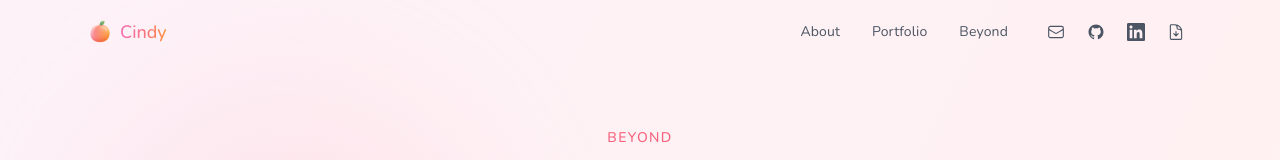
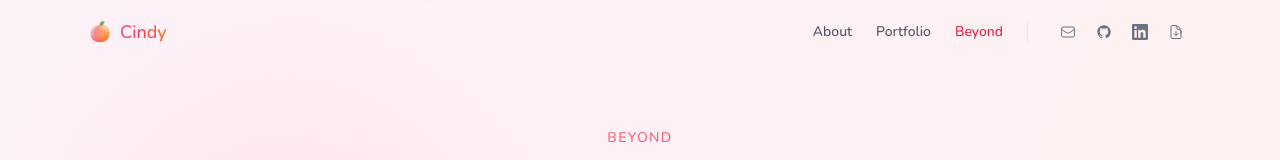
Before and after one commit to yuchen-land/yuchen-land.github.io, a Next.js app: page /beyond in a window 1280 px wide. Shown: the top 160 px of the page. Built offline with nearby package versions, Linux system fonts and the light colour scheme.

Commit message:
feat: Refactor Navbar for improved mobile menu functionality and enhanced styling

```diff
--- a/src/components/Navbar.js
+++ b/src/components/Navbar.js
@@ -1,11 +1,20 @@
 "use client";
 
 import Link from "next/link";
+import Image from "next/image";
+import { usePathname } from "next/navigation";
 import { useState, useEffect } from "react";
 
 export default function Navbar() {
   const [isScrolled, setIsScrolled] = useState(false);
   const [isMobileMenuOpen, setIsMobileMenuOpen] = useState(false);
+  const pathname = usePathname();
+
+  const navLinks = [
+    { href: "/about", label: "About" },
+    { href: "/portfolio", label: "Portfolio" },
+    { href: "/beyond", label: "Beyond" },
+  ];
 
   useEffect(() => {
     const handleScroll = () => {
@@ -16,20 +25,27 @@ export default function Navbar() {
     return () => window.removeEventListener("scroll", handleScroll);
   }, []);
 
+  const isActive = (href) => pathname === href;
+
   return (
     <nav
-      className={`fixed top-0 left-0 right-0 z-50 transition-all duration-300 ${isScrolled
-        ? "backdrop-blur-md bg-white/80 shadow-md border-b border-pink-200/50"
+      className={`fixed top-0 left-0 right-0 z-50 transition-all duration-500 ${
+        isScrolled
+          ? "backdrop-blur-xl bg-white/70 shadow-sm border-b border-white/50"
           : "bg-transparent"
       }`}
     >
-      <div className="max-w-6xl mx-auto px-4 md:px-6 py-3 md:py-4 flex items-center justify-between">
+      <div
+        className={`max-w-6xl mx-auto px-4 md:px-6 flex items-center justify-between transition-all duration-500 ${
+          isScrolled ? "py-2.5" : "py-4"
+        }`}
+      >
         {/* Left: Mobile Menu Button + Logo */}
         <div className="flex items-center gap-3">
           {/* Hamburger Menu Button - Mobile Only */}
           <button
             onClick={() => setIsMobileMenuOpen(!isMobileMenuOpen)}
-            className="sm:hidden w-8 h-8 rounded-lg flex items-center justify-center text-gray-600 hover:text-rose-600 hover:bg-rose-50 transition-all duration-300"
+            className="sm:hidden w-8 h-8 rounded-lg flex items-center justify-center text-gray-600 hover:text-rose-600 hover:bg-rose-50/80 transition-all duration-300"
             aria-label="Menu"
           >
             <svg
@@ -57,49 +73,61 @@ export default function Navbar() {
 
           {/* Logo/Name */}
           <Link href="/" className="group flex items-center gap-2">
-            <img
+            <div
+              className={`relative rounded-full overflow-hidden transition-all duration-500 ${
+                isScrolled ? "w-5 h-5" : "w-6 h-6"
+              }`}
+            >
+              <Image
                 src="/icon.png"
                 alt="Logo"
-              className="w-6 h-6 rounded-full"
+                fill
+                className="object-cover"
               />
-            <span className="text-lg font-medium bg-gradient-to-r from-pink-400 via-rose-400 to-orange-400 text-transparent bg-clip-text group-hover:opacity-80 transition-opacity">
+            </div>
+            <span
+              className={`font-medium bg-gradient-to-r from-pink-500 via-rose-500 to-orange-500 text-transparent bg-clip-text group-hover:opacity-80 transition-all duration-500 ${
+                isScrolled ? "text-base" : "text-lg"
+              }`}
+            >
               Cindy
             </span>
           </Link>
         </div>
 
+        {/* Right: Navigation Links + Action Icons */}
+        <div className="flex items-center gap-6">
           {/* Navigation Links */}
-        <div className="flex items-center gap-3 md:gap-8">
+          <div className="hidden sm:flex items-center gap-6">
+            {navLinks.map((link) => (
               <Link
-            href="/about"
-            className="hidden sm:block text-sm text-gray-600 hover:text-rose-600 transition-colors font-light tracking-[0.01em]"
+                key={link.href}
+                href={link.href}
+                className={`text-sm font-medium transition-colors duration-200 ${
+                  isActive(link.href)
+                    ? "text-rose-600"
+                    : "text-gray-600 hover:text-rose-600"
+                }`}
               >
-            About
+                {link.label}
               </Link>
-          <Link
-            href="/portfolio"
-            className="hidden sm:block text-sm text-gray-600 hover:text-rose-600 transition-colors font-light tracking-[0.01em]"
-          >
-            Portfolio
-          </Link>
-          <Link
-            href="/beyond"
-            className="hidden sm:block text-sm text-gray-600 hover:text-rose-600 transition-colors font-light tracking-[0.01em]"
-          >
-            Beyond
-          </Link>
+            ))}
+          </div>
+
+          {/* Separator - Desktop Only */}
+          <div className="hidden sm:block w-px h-5 bg-gray-200/80"></div>
 
           {/* Action Icons */}
-          <div className="flex items-center gap-1.5 md:gap-2">
+          <div className="flex items-center gap-1">
             {/* Email */}
             <a
               href="mailto:yuchen880401@gmail.com"
-              className="w-8 h-8 rounded-lg flex items-center justify-center text-gray-600 hover:text-rose-600 hover:bg-rose-50 transition-all duration-300 group"
+              className="w-8 h-8 rounded-full flex items-center justify-center text-gray-500 hover:text-rose-600 hover:bg-rose-50/80 transition-all duration-300"
               aria-label="Email"
               title="Email"
             >
               <svg
-                className="w-[18px] h-[18px]"
+                className="w-4 h-4"
                 fill="none"
                 stroke="currentColor"
                 viewBox="0 0 24 24"
@@ -118,15 +146,11 @@ export default function Navbar() {
               href="https://github.com/yuchen-land"
               target="_blank"
               rel="noopener noreferrer"
-              className="w-8 h-8 rounded-lg flex items-center justify-center text-gray-600 hover:text-gray-700 hover:bg-gray-50 transition-all duration-300 group"
+              className="w-8 h-8 rounded-full flex items-center justify-center text-gray-500 hover:text-gray-800 hover:bg-gray-100/80 transition-all duration-300"
               aria-label="GitHub"
               title="GitHub"
             >
-              <svg
-                className="w-[18px] h-[18px]"
-                fill="currentColor"
-                viewBox="0 0 24 24"
-              >
+              <svg className="w-4 h-4" fill="currentColor" viewBox="0 0 24 24">
                 <path
                   fillRule="evenodd"
                   d="M12 2C6.477 2 2 6.484 2 12.017c0 4.425 2.865 8.18 6.839 9.504.5.092.682-.217.682-.483 0-.237-.008-.868-.013-1.703-2.782.605-3.369-1.343-3.369-1.343-.454-1.158-1.11-1.466-1.11-1.466-.908-.62.069-.608.069-.608 1.003.07 1.531 1.032 1.531 1.032.892 1.53 2.341 1.088 2.91.832.092-.647.35-1.088.636-1.338-2.22-.253-4.555-1.113-4.555-4.951 0-1.093.39-1.988 1.029-2.688-.103-.253-.446-1.272.098-2.65 0 0 .84-.27 2.75 1.026A9.564 9.564 0 0112 6.844c.85.004 1.705.115 2.504.337 1.909-1.296 2.747-1.027 2.747-1.027.546 1.379.202 2.398.1 2.651.64.7 1.028 1.595 1.028 2.688 0 3.848-2.339 4.695-4.566 4.943.359.309.678.92.678 1.855 0 1.338-.012 2.419-.012 2.747 0 .268.18.58.688.482A10.019 10.019 0 0022 12.017C22 6.484 17.522 2 12 2z"
@@ -140,15 +164,11 @@ export default function Navbar() {
               href="https://www.linkedin.com/in/yuchenliu0401/"
               target="_blank"
               rel="noopener noreferrer"
-              className="w-8 h-8 rounded-lg flex items-center justify-center text-gray-600 hover:text-blue-600 hover:bg-blue-50 transition-all duration-300 group"
+              className="w-8 h-8 rounded-full flex items-center justify-center text-gray-500 hover:text-blue-600 hover:bg-blue-50/80 transition-all duration-300"
               aria-label="LinkedIn"
               title="LinkedIn"
             >
-              <svg
-                className="w-[18px] h-[18px]"
-                fill="currentColor"
-                viewBox="0 0 24 24"
-              >
+              <svg className="w-4 h-4" fill="currentColor" viewBox="0 0 24 24">
                 <path d="M20.447 20.452h-3.554v-5.569c0-1.328-.027-3.037-1.852-3.037-1.853 0-2.136 1.445-2.136 2.939v5.667H9.351V9h3.414v1.561h.046c.477-.9 1.637-1.85 3.37-1.85 3.601 0 4.267 2.37 4.267 5.455v6.286zM5.337 7.433c-1.144 0-2.063-.926-2.063-2.065 0-1.138.92-2.063 2.063-2.063 1.14 0 2.064.925 2.064 2.063 0 1.139-.925 2.065-2.064 2.065zm1.782 13.019H3.555V9h3.564v11.452zM22.225 0H1.771C.792 0 0 .774 0 1.729v20.542C0 23.227.792 24 1.771 24h20.451C23.2 24 24 23.227 24 22.271V1.729C24 .774 23.2 0 22.222 0h.003z" />
               </svg>
             </a>
@@ -157,12 +177,12 @@ export default function Navbar() {
             <a
               href="/YuChen_Liu_Resume.pdf"
               download="YuChen_Liu_Resume.pdf"
-              className="w-8 h-8 rounded-lg flex items-center justify-center text-gray-600 hover:text-purple-600 hover:bg-purple-50 transition-all duration-300 group"
+              className="w-8 h-8 rounded-full flex items-center justify-center text-gray-500 hover:text-purple-600 hover:bg-purple-50/80 transition-all duration-300"
               aria-label="Resume"
               title="Download Resume"
             >
               <svg
-                className="w-[18px] h-[18px]"
+                className="w-4 h-4"
                 fill="none"
                 viewBox="0 0 24 24"
                 strokeWidth="1.5"
@@ -180,33 +200,30 @@ export default function Navbar() {
       </div>
 
       {/* Mobile Menu Dropdown */}
-      {isMobileMenuOpen && (
-        <div className="sm:hidden backdrop-blur-md bg-white/90 border-b border-pink-200/50 shadow-lg">
-          <div className="max-w-6xl mx-auto px-4 py-4 flex flex-col gap-3">
+      <div
+        className={`sm:hidden overflow-hidden transition-all duration-300 ${
+          isMobileMenuOpen ? "max-h-64 opacity-100" : "max-h-0 opacity-0"
+        }`}
+      >
+        <div className="backdrop-blur-xl bg-white/80 border-t border-white/50">
+          <div className="max-w-6xl mx-auto px-4 py-3 flex flex-col gap-1">
+            {navLinks.map((link) => (
               <Link
-              href="/about"
+                key={link.href}
+                href={link.href}
                 onClick={() => setIsMobileMenuOpen(false)}
-              className="text-base text-gray-600 hover:text-rose-600 transition-colors font-light tracking-[0.01em] py-2 px-3 rounded-lg hover:bg-rose-50"
+                className={`text-sm font-medium py-2.5 px-4 rounded-xl transition-all duration-300 ${
+                  isActive(link.href)
+                    ? "bg-rose-50/80 text-rose-600"
+                    : "text-gray-600 hover:text-rose-600 hover:bg-rose-50/50"
+                }`}
               >
-              About
+                {link.label}
               </Link>
-            <Link
-              href="/portfolio"
-              onClick={() => setIsMobileMenuOpen(false)}
-              className="text-base text-gray-600 hover:text-rose-600 transition-colors font-light tracking-[0.01em] py-2 px-3 rounded-lg hover:bg-rose-50"
-            >
-              Portfolio
-            </Link>
-            <Link
-              href="/beyond"
-              onClick={() => setIsMobileMenuOpen(false)}
-              className="text-base text-gray-600 hover:text-rose-600 transition-colors font-light tracking-[0.01em] py-2 px-3 rounded-lg hover:bg-rose-50"
-            >
-              Beyond
-            </Link>
+            ))}
           </div>
         </div>
-      )}
+      </div>
     </nav>
   );
 }
```
Lines whose indentation alone changed are shown as unchanged.
